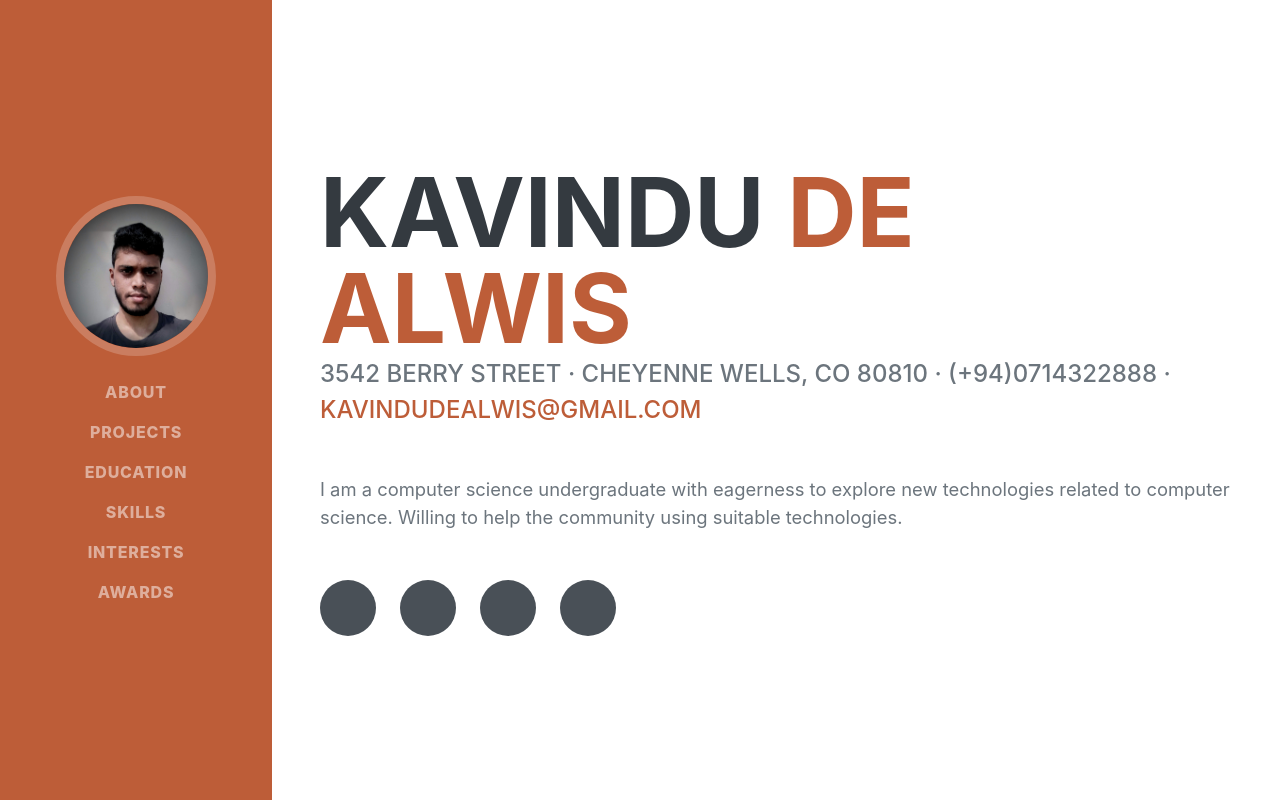
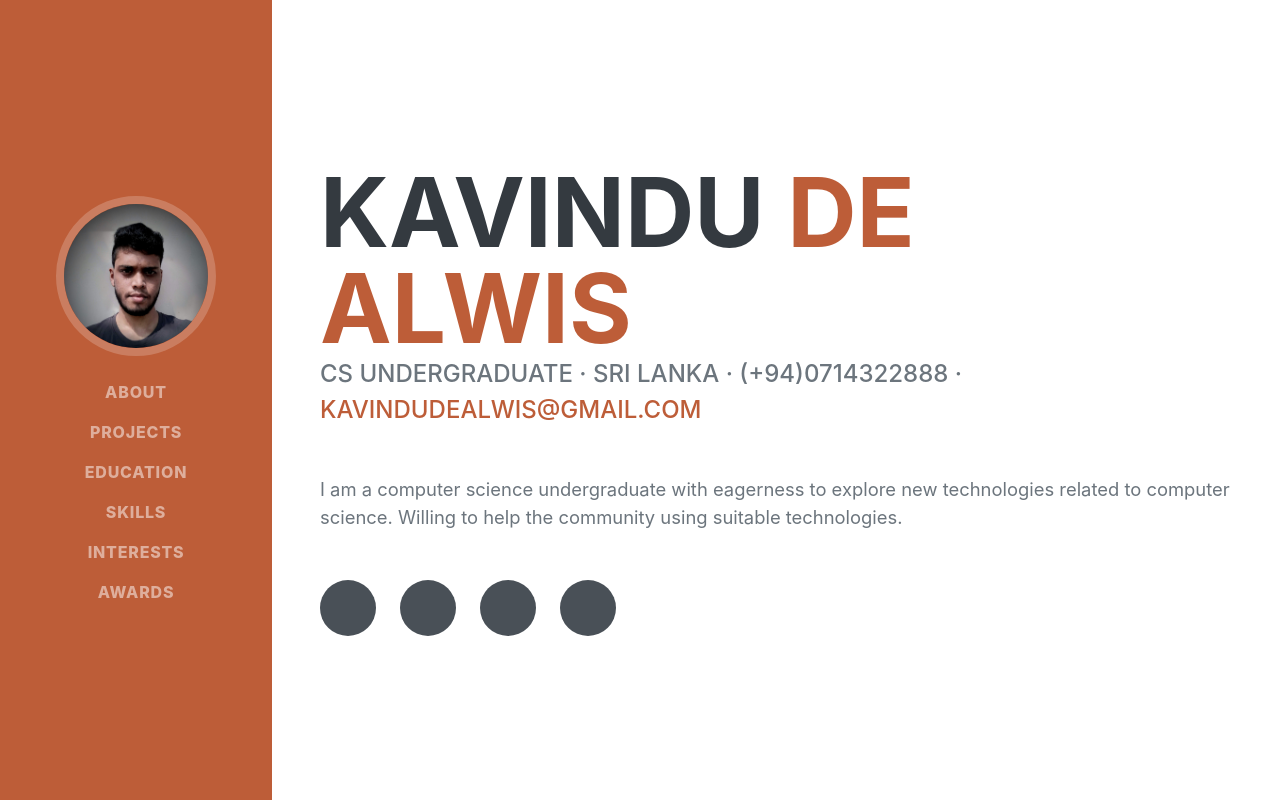
Before and after one commit to kavindu25/myPortfolio, a Next.js app in the folder webapp/: page /about in a window 1280 px wide. Built offline with nearby package versions, Linux system fonts and the light colour scheme; a web font is replaced by a local one.

Commit message:
update about

```diff
--- a/webapp/pages/about.js
+++ b/webapp/pages/about.js
@@ -6,7 +6,7 @@ export default function FirstPost() {
                 <span class="text-primary"> de Alwis</span>
             </h1>
             <div class="subheading mb-5">
-                3542 Berry Street · Cheyenne Wells, CO 80810 · (+94)0714322888 ·
+                CS UNDERGRADUATE · SRI LANKA · (+94)0714322888 ·
                 <a href="mailto:kavindudealwis@gmail.com"> kavindudealwis@gmail.com</a>
             </div>
             <p class="lead mb-5">I am a computer science undergraduate with eagerness to explore new technologies related to computer science. Willing to help the community using suitable technologies.  </p>
```
